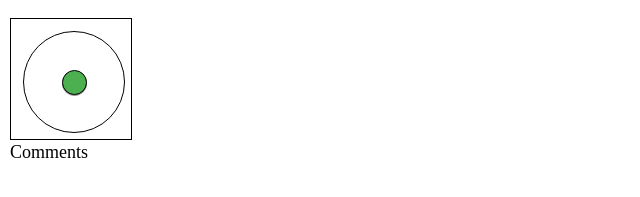
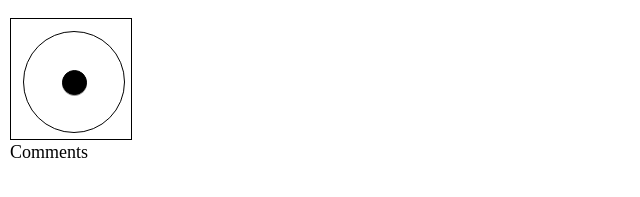
Before and after one commit to kamilakli/connect3, a website: page index.html in a window 1280 px wide. Shown: the part 499-696 px from the top of the page, 0-640 px from the left. Drawn offline with Linux system fonts and the light colour scheme.

Commit message:
nicer button color

```diff
--- a/style.css
+++ b/style.css
@@ -47,7 +47,10 @@
     height: 25%;
     width: 25%;
     margin: 37.5px;
+    background-color: black;
 }
+.specialButton:hover {background-color: rgb(29, 28, 28);}
+
 
 div {
     margin: 2px;
```
